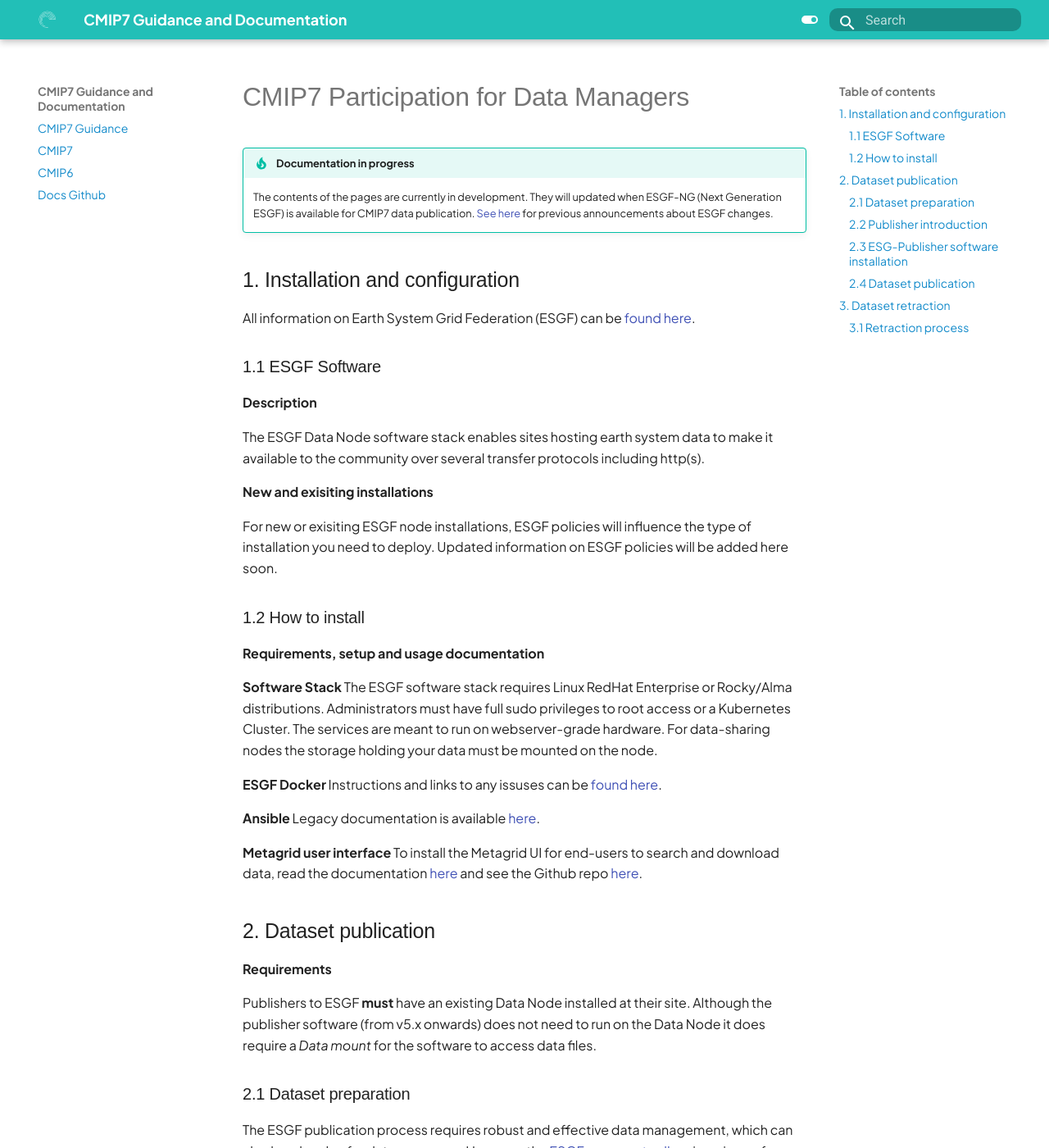
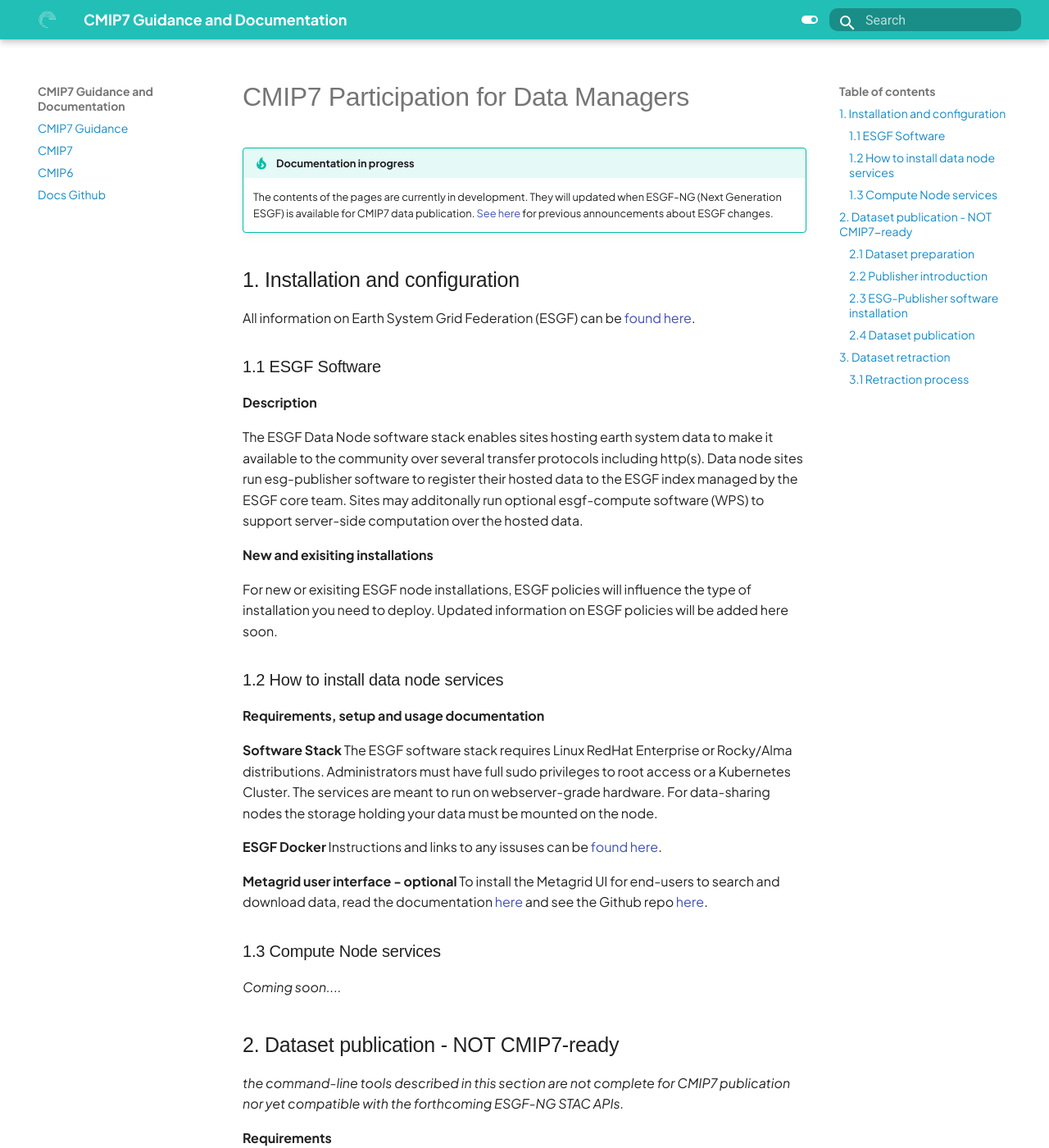
Before and after one commit to WCRP-CMIP/cmip7-guidance, an MkDocs documentation site: the page built from docs/CMIP7/guidance_for_esgf.md, in a window 1280 px wide and 1400 px high. Shown: the whole window at 82% size. Built offline with MkDocs 1.6.1 and Material for MkDocs 9.7.7, drawn with Linux system fonts in a browser that asks for light colours; some web fonts are replaced.

Commit message:
Revise ESGF guidance and update links (#78)
* Revise ESGF guidance and update links

Updated links and clarified sections regarding ESGF software and dataset publication.

* Revise ESGF guidance for data node and compute services

Updated the ESGF Data Node software description and added a section for Compute Node services. Clarified installation instructions and requirements.

* Fix formatting of command-line tools description

```diff
--- a/docs/CMIP7/guidance_for_esgf.md
+++ b/docs/CMIP7/guidance_for_esgf.md
@@ -20,7 +20,7 @@ All information on Earth System Grid Federation (ESGF) can be [found here](https
 ### 1.1 ESGF Software
 **Description**
 
-The ESGF Data Node software stack enables sites hosting earth system data to make it available to the community over several transfer protocols including http(s).
+The ESGF Data Node software stack enables sites hosting earth system data to make it available to the community over several transfer protocols including http(s).  Data node sites run esg-publisher software to register their hosted data to the ESGF index managed by the ESGF core team.  Sites may additonally run optional esgf-compute software (WPS) to support server-side computation over the hosted data.
 <!-- ~~Index nodes enable search for hosted data via data publishing to the index, and these nodes include a search API and web frontend~~._not sure this is relevant if indexing is deprecated_?  -->
 <!-- Identity nodes manage user accounts. Nodes run as Docker containers and can be deployed via Ansible Playbooks or Helm Charts in a Kubernetes environment. -->
 
@@ -31,7 +31,7 @@ Updated information on ESGF policies will be added here soon.
 <!-- For new or exisiting ESGF node installations, first read the [following document](www.esgf.com) on ESGF policies, as this will influence the type of installation you need to deploy.  -->
 <!-- _needs proper link and updating_  -->
 
-### 1.2 How to install
+### 1.2 How to install data node services
 **Requirements, setup and usage documentation**
 
 **Software Stack**
@@ -44,16 +44,18 @@ For data-sharing nodes the storage holding your data must be mounted on the node
 **ESGF Docker**
 Instructions and links to any issuses can be [found here](https://github.com/ESGF/esgf-docker/).
 
-**Ansible**
-Legacy documentation is available [here](https://esgf.github.io/esgf-ansible/intro/intro.html).
- <!-- _is this still valid?_ -->
 
-**Metagrid user interface**
-To install the Metagrid UI for end-users to search and download data, read the documentation [here](https://metagrid.readthedocs.io/en/latest/) and see the Github repo [here](https://github.com/aims-group/metagrid).
-<!-- _don't know if these links need updating_? -->
+**Metagrid user interface - optional**
+To install the Metagrid UI for end-users to search and download data, read the documentation [here](https://metagrid.readthedocs.io/en/latest/) and see the Github repo [here](https://github.com/esgf2-us/metagrid).
 
+### 1.3 Compute Node services
 
-## 2. Dataset publication
+_Coming soon...._
+
+## 2. Dataset publication - NOT CMIP7-ready
+
+_the command-line tools described in this section are not complete for CMIP7 publication nor yet compatible with the forthcoming ESGF-NG STAC APIs._
+
 **Requirements**
 
 Publishers to ESGF **must** have an existing Data Node installed at their site. Although the publisher software (from v5.x onwards) does not need to run on the Data Node it does require a _Data mount_ for the software to access data files.
@@ -62,6 +64,7 @@ Publishers to ESGF **must** have an existing Data Node installed at their site.
 The ESGF publication process requires robust and effective data management, which can also be a burden for data managers. However, the [ESGF esgprep toolbox](https://esgf.github.io/esgf-prepare/) is a piece of software that enables data preparation according to ESGF best practices. Esgprep allows the data providers and data node managers to easily prepare their data for publishing to an ESGF node - it is a standalone toolbox. It can be used to fetch required configuration files, apply the Data Reference Syntax on local filesystems and/or generate mapfiles for ESGF publication.
 
 Full details of _esgprep_ and instructions for use provided by the team at Institut Pierre-Simon Laplace (IPSL) can be [found here](https://esgf.github.io/esgf-prepare/).
+
 
 ### 2.2 Publisher introduction
 The esg-publisher or _esgcet_ Python package contains a collection of command-line utilities to scan, manipulate and push dataset metadata to an ESGF index node.
```
